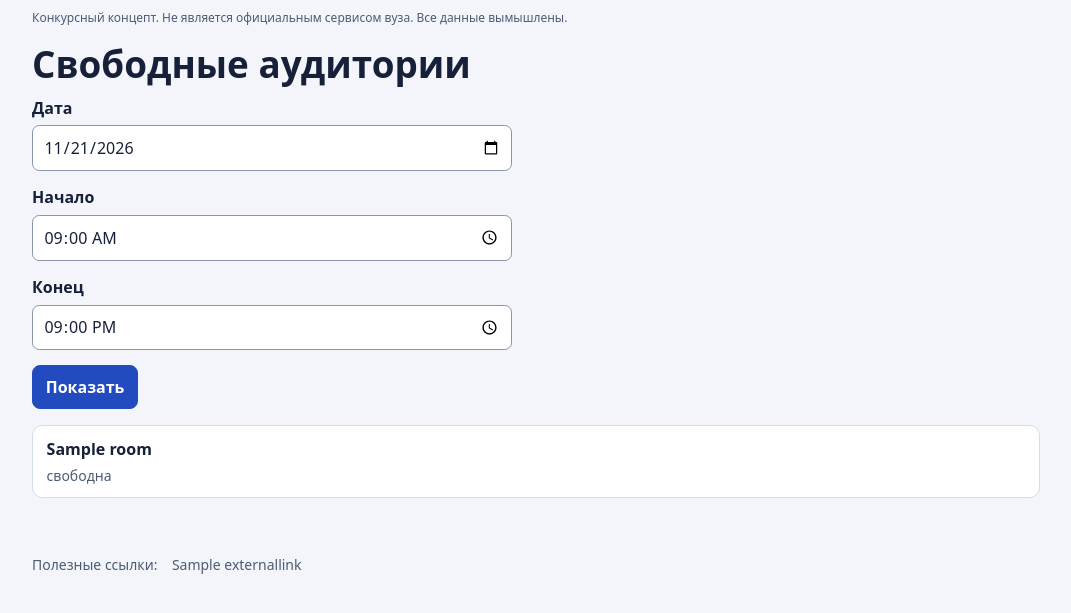
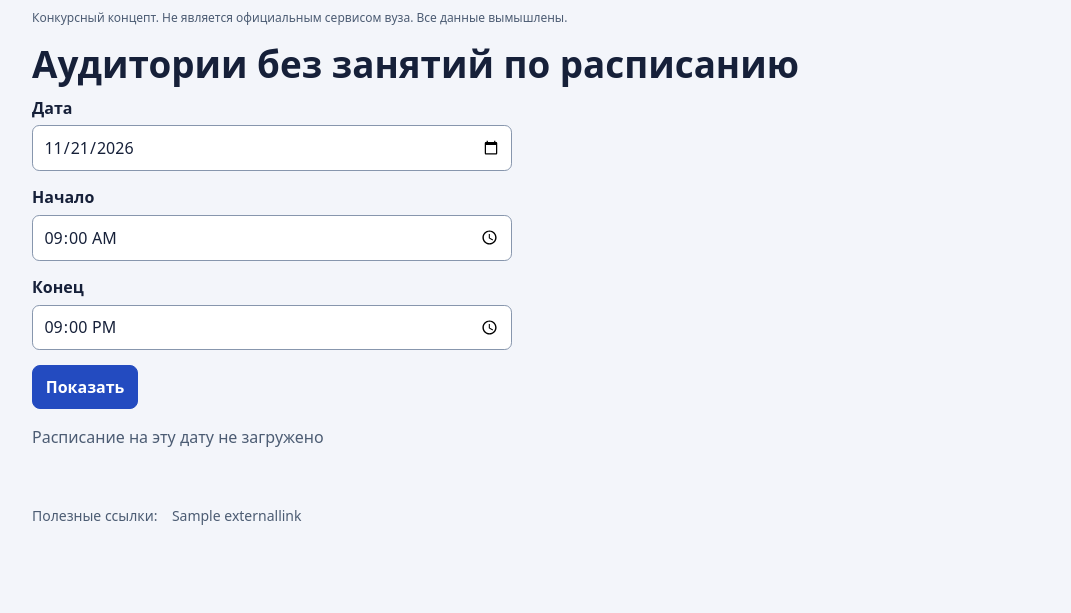
Before and after one commit to Edge0fSanity/mgimo-new-decanait, a Django app: page /free-rooms/ in a window 1280 px wide. Shown: the part 63-676 px from the top of the page, without its empty margins (104-1175 px from the left). Run offline with Django 5.2, Linux system fonts and the light colour scheme; a user stored in the database is signed in; tables that the repository leaves empty hold one stand-in row (values such as "Sample post").

Commit message:
P0-3: сервис переименован в «Аудитории без занятий по расписанию», три различимых состояния (нет расписания / пустой справочник / все заняты), ссылка «карта» убрана из карточки пары

```diff
--- a/apps/academics/views.py
+++ b/apps/academics/views.py
@@ -142,7 +142,7 @@ def teachers(request):
 
 @login_required
 def free_rooms(request):
-    """Свободные аудитории корпуса на выбранные дату и интервал (ревью п.14)."""
+    """Аудитории без занятий по расписанию на выбранные дату и интервал (ревью п.14, P0-3)."""
     get_object_or_404(StudentProfile, user=request.user)
     moscow = ZoneInfo("Europe/Moscow")
     day, start_t, end_t = timezone.localdate(timezone=moscow), time(9, 0), time(21, 0)
@@ -159,11 +159,20 @@ def free_rooms(request):
     if error is None and start_t >= end_t:
         error = "Конец интервала должен быть позже начала"
     free = []
+    no_schedule = empty_rooms = False
     if error is None:
         start_dt = datetime.combine(day, start_t, moscow)
         end_dt = datetime.combine(day, end_t, moscow)
-        busy = ScheduleEntry.objects.filter(starts_at__lt=end_dt, ends_at__gt=start_dt).values_list("room", flat=True)
-        free = list(Room.objects.exclude(name__in=busy))
+        day_start = datetime.combine(day, time.min, moscow)
+        no_schedule = not ScheduleEntry.objects.filter(
+            starts_at__gte=day_start, starts_at__lt=day_start + timedelta(days=1)
+        ).exists()
+        empty_rooms = not Room.objects.exists()
+        if not no_schedule and not empty_rooms:
+            busy = ScheduleEntry.objects.filter(starts_at__lt=end_dt, ends_at__gt=start_dt).values_list(
+                "room", flat=True
+            )
+            free = list(Room.objects.exclude(name__in=busy))
     return render(
         request,
         "academics/free_rooms.html",
@@ -173,6 +182,8 @@ def free_rooms(request):
             "end_t": end_t,
             "free": free,
             "error": error,
+            "no_schedule": no_schedule,
+            "empty_rooms": empty_rooms,
         },
     )
 
--- a/templates/academics/free_rooms.html
+++ b/templates/academics/free_rooms.html
@@ -1,7 +1,7 @@
 {% extends "base.html" %}
-{% block title %}Свободные аудитории — Деканат{% endblock %}
+{% block title %}Аудитории без занятий по расписанию — Деканат{% endblock %}
 {% block content %}
-<h1>Свободные аудитории</h1>
+<h1>Аудитории без занятий по расписанию</h1>
 <form method="get" class="student-form">
   <div class="form-field">
     <label for="id_date">Дата</label>
@@ -19,12 +19,16 @@
 </form>
 {% if error %}
 <p class="empty" role="alert">{{ error }}</p>
+{% elif no_schedule %}
+<p class="empty">Расписание на эту дату не загружено</p>
+{% elif empty_rooms %}
+<p class="empty">Справочник аудиторий пока пуст</p>
 {% else %}
 <ul class="entries">
   {% for room in free %}
   <li class="entry"><span class="subject">{{ room }}</span><span class="meta">свободна</span></li>
   {% empty %}
-  <li class="entry"><span class="meta">Свободных аудиторий нет — все заняты</span></li>
+  <li class="entry"><span class="meta">Нет подходящих аудиторий</span></li>
   {% endfor %}
 </ul>
 {% endif %}
--- a/templates/academics/schedule.html
+++ b/templates/academics/schedule.html
@@ -23,7 +23,7 @@
         <li class="entry{% if e.old_starts_at or e.old_room %} rescheduled{% endif %}" data-starts-at="{{ e.starts_at|date:'c' }}" data-ends-at="{{ e.ends_at|date:'c' }}">
           <span class="time">{{ e.starts_at|date:"H:i" }}–{{ e.ends_at|date:"H:i" }}</span>
           <span class="subject">{{ e.subject }}</span>
-          <span class="meta">{{ e.room }} · <a href="{% url 'teachers' %}?teacher={{ e.teacher|urlencode }}">{{ e.teacher }}</a> · <a href="{% url 'campus_map' %}">карта</a></span>
+          <span class="meta">{{ e.room }} · <a href="{% url 'teachers' %}?teacher={{ e.teacher|urlencode }}">{{ e.teacher }}</a></span>
           {% if e.homework %}
           <span class="meta">Задание: {{ e.homework }}</span>
           <form method="post" action="{% url 'homework_deadline' e.pk %}">
```
Also changed, not shown: tests/test_campus_map_t50.py (+0 -4 lines), tests/test_free_rooms_t49.py (+45 -1 lines), tests/test_schedule_t35.py (+6 -0 lines).
